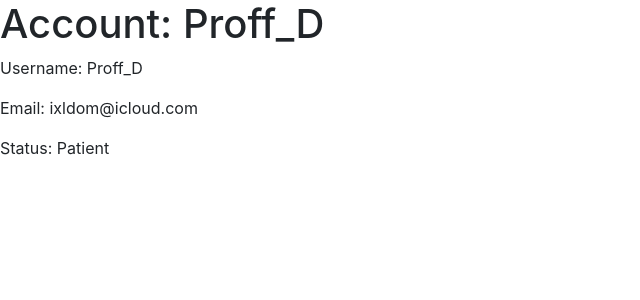
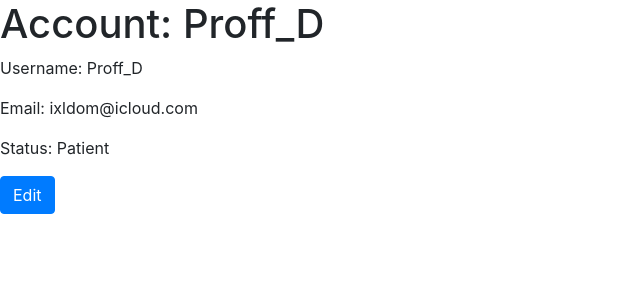
Before and after one commit to ProffD-17/Online-pharmacy, a Flask app: page /account in a window 1280 px wide. Shown: the top 300 px of the page, without its empty margins (0-640 px from the left). Run offline with Flask 3, Linux system fonts and the light colour scheme; a user stored in the database is signed in; some libraries are stand-ins or nearby versions.

Commit message:
added a form to change users information but not their role yet

```diff
--- a/app.py
+++ b/app.py
@@ -185,18 +185,36 @@ def show_medicine_info():
 
 
 # display information about a users account: Role, username, email, delete account and allow them to edit it
-@app.route('/account')
+@app.route('/account', methods=['POST', 'GET'])
 def account():
-    # get users id
+    if request.method == 'GET':
+        # get users id
+        user_id = session.get('id')
+        if not user_id:
+            return redirect('/login')
+        # get account info from users table
+        account_info = users_db.execute('SELECT * FROM users WHERE id = ?', user_id)
+        if not account_info:
+            return render_template('error.html', message='Account could not be found')
+        account_info = account_info[0]
+        # get users role
+        role_id = extract_data_single(users_db.execute('SELECT role_id FROM users WHERE id = ?', user_id), 'role_id')
+        role = extract_data_single(users_db.execute('SELECT name FROM roles WHERE id = ?', role_id), 'name').capitalize()
+        # return edit form if requested
+        if request.args.get('action') == 'edit':
+            return render_template('account.html', account_info=account_info, action='edit', role=role)
+        return render_template('account.html', account_info=account_info, action='view', role=role)
+
+    # else post
+    # change account info
     user_id = session.get('id')
     if not user_id:
         return redirect('/login')
-    # get account info from users table
-    account_info = users_db.execute('SELECT * FROM users WHERE id = ?', user_id)
-    if not account_info:
-        return render_template('error.html', message='Account could not be found')
-    account_info = account_info[0]
-    # get users role
-    role_id = extract_data_single(users_db.execute('SELECT role_id FROM users WHERE id = ?', user_id), 'role_id')
-    role = extract_data_single(users_db.execute('SELECT name FROM roles WHERE id = ?', role_id), 'name').capitalize()
-    return render_template('account.html', account_info=account_info, action='view', role=role)
+    email = request.form.get('email')
+    username = request.form.get('username')
+    if (not email) or (not username):
+        return render_template('error.html', message='Not enough information provided')
+    success = users_db.execute('UPDATE users SET username = ?, email = ? WHERE id = ?', username, email, user_id)
+    if not success:
+        return render_template('error.html', message='Information could not be updated.')
+    return redirect('/account')
--- a/templates/account.html
+++ b/templates/account.html
@@ -6,7 +6,23 @@
         <p>Username: {{ account_info['username'] }}</p>
         <p>Email: {{ account_info['email'] }}</p>
         <p>Status: {{ role }}</p>
-
+        <form action="/account" method="get">
+            <input type="hidden" name="action" value="edit">
+            <button type="submit" class="btn btn-primary">Edit</button>
+        </form>
+    {% elif action == 'edit' %}
+        <h2>Edit account info</h2>
+        <form action="/account" method="post">
+            <div class="form-group">
+                <label for="username" class="form-label">Username</label>
+                <input type="text" class="form-control" id="username" name="username" value="{{ account_info['username'] }}" required>
+            </div>
+            <div class="form-group">
+                <label for="email" class="form-label">Email</label>
+                <input type="email" class="form-control" id="email" name="email" value="{{ account_info['email'] }}" required>
+            </div>
+            <button type="submit" class="btn btn-primary">Change</button>
+        </form>
     {% endif %}
 
 {% endblock %}
```
Also changed, not shown: databases/users.db, 1 other file.
